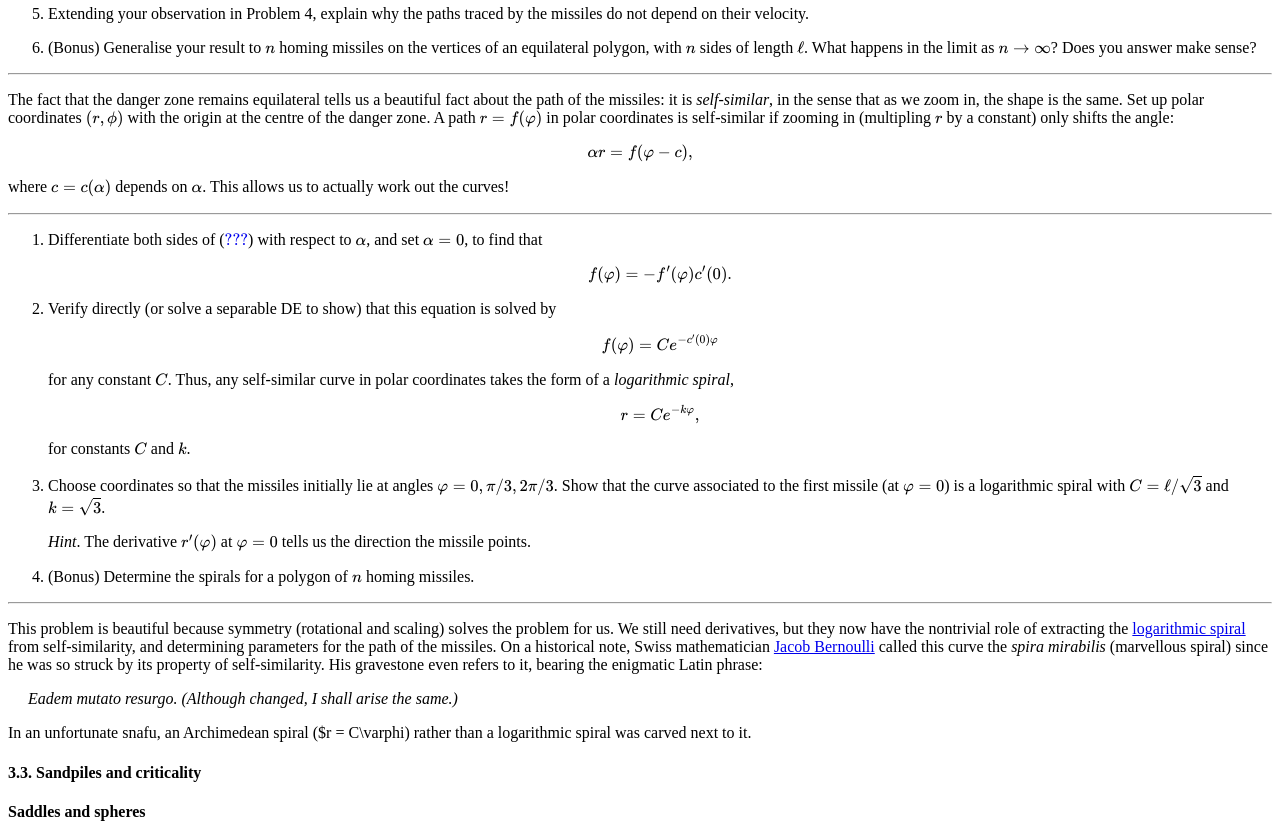
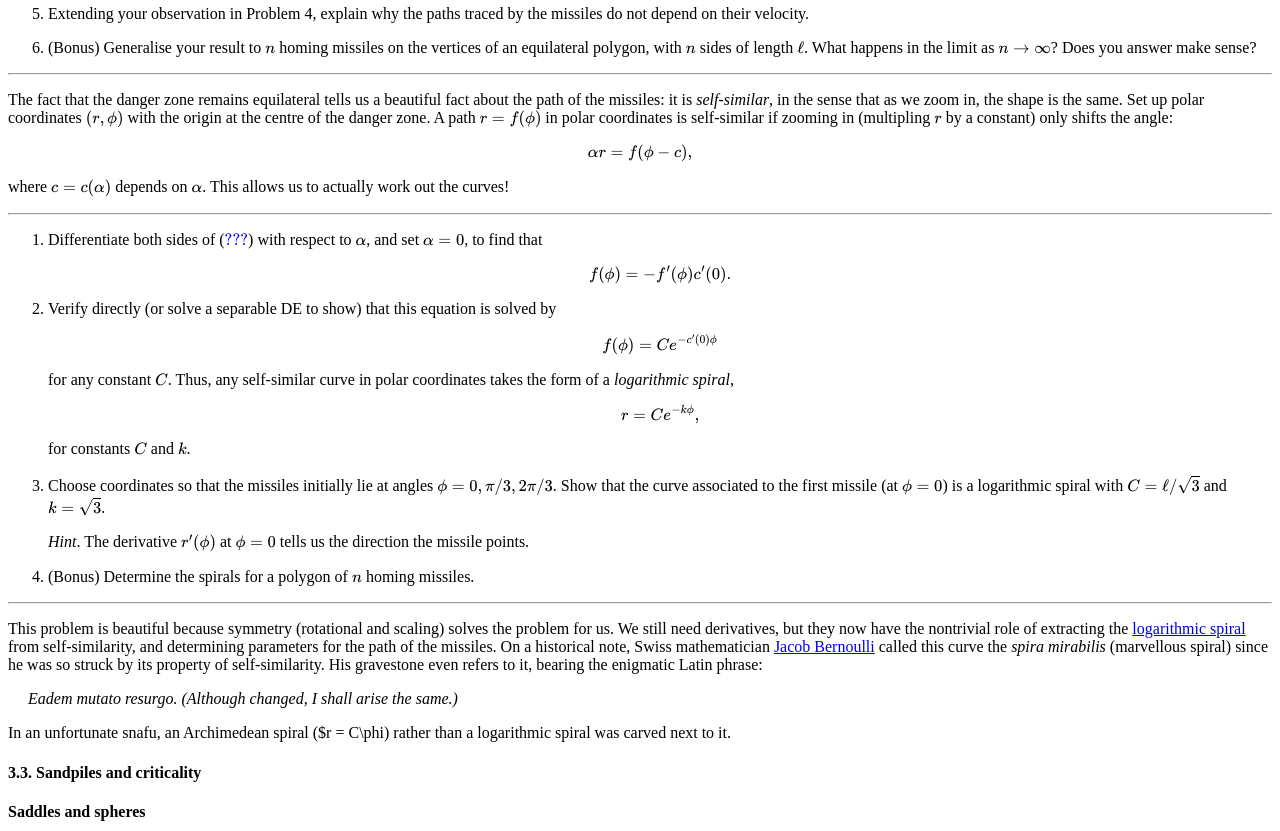
Before and after one commit to hapax/hapax.github.io, a Jekyll site: the page built from assets/teaching.md, in a window 1280 px wide and 1400 px high, scrolled down 16682 px. Shown: the part 152-983 px from the top of the window. Built offline with Jekyll 4.4.1, drawn with Linux system fonts in a browser that asks for light colours; our own code applies the rules of GitHub Pages for plain Markdown files; formulas are drawn with MathJax 3; a script that is not in the unit is left out.

Commit message:
Update teaching.md

```diff
--- a/assets/teaching.md
+++ b/assets/teaching.md
@@ -931,12 +931,12 @@ fact about the path of the missiles: it is *self-similar*, in the
 sense that as we zoom in, the shape is the same.
 Set up polar coordinates $(r, \phi)$ with the origin at the centre of
 the danger zone.
-A path $r = f(\varphi)$ in polar coordinates is self-similar if
+A path $r = f(\phi)$ in polar coordinates is self-similar if
 zooming in (multipling $r$ by a constant) only shifts the angle:
 
 $$
 \begin{equation}
-\alpha r = f(\varphi - c),\label{self}
+\alpha r = f(\phi - c),\label{self}
 \end{equation}
 $$
 
@@ -949,7 +949,7 @@ This allows us to actually work out the curves!
     and set $\alpha = 0$, to find that
 
    $$
-   f(\varphi) = -f'(\varphi) c'(0).
+   f(\phi) = -f'(\phi) c'(0).
    $$
 
 7. Verify directly (or solve a separable DE to show) that this
@@ -957,7 +957,7 @@ This allows us to actually work out the curves!
    solved by
 
    $$
-   f(\varphi) = C e^{-c'(0)\varphi}
+   f(\phi) = C e^{-c'(0)\phi}
    $$
 
    for any constant $C$.
@@ -965,18 +965,18 @@ This allows us to actually work out the curves!
    a *logarithmic spiral*,
 
    $$
-   r = C e^{-k\varphi},
+   r = C e^{-k\phi},
    $$
 
    for constants $C$ and $k$.
 
 8. Choose coordinates so that the missiles initially lie at angles
-    $\varphi = 0, \pi/3, 2\pi/3$.
-	Show that the curve associated to the first missile (at $\varphi =
+    $\phi = 0, \pi/3, 2\pi/3$.
+	Show that the curve associated to the first missile (at $\phi =
     0$) is a logarithmic spiral with $C = \ell/\sqrt{3}$ and $k =
     \sqrt{3}$.
 
-    *Hint*. The derivative $r'(\varphi)$ at $\varphi = 0$ tells us the
+    *Hint*. The derivative $r'(\phi)$ at $\phi = 0$ tells us the
     direction the missile points.
 
 9. (Bonus) Determine the spirals for a polygon of $n$ homing missiles.
@@ -1000,7 +1000,7 @@ His gravestone even refers to it, bearing the enigmatic Latin phrase:
 <i>Eadem mutato resurgo. (Although changed, I shall arise the same.)</i>
 </span>
 
-In an unfortunate snafu, an Archimedean spiral ($r = C\varphi) rather than a logarithmic
+In an unfortunate snafu, an Archimedean spiral ($r = C\phi) rather than a logarithmic
 spiral was carved next to it.
 
 #### 3.3. Sandpiles and criticality <a id="sec-3-3" name="sec-3-3"></a>
```
